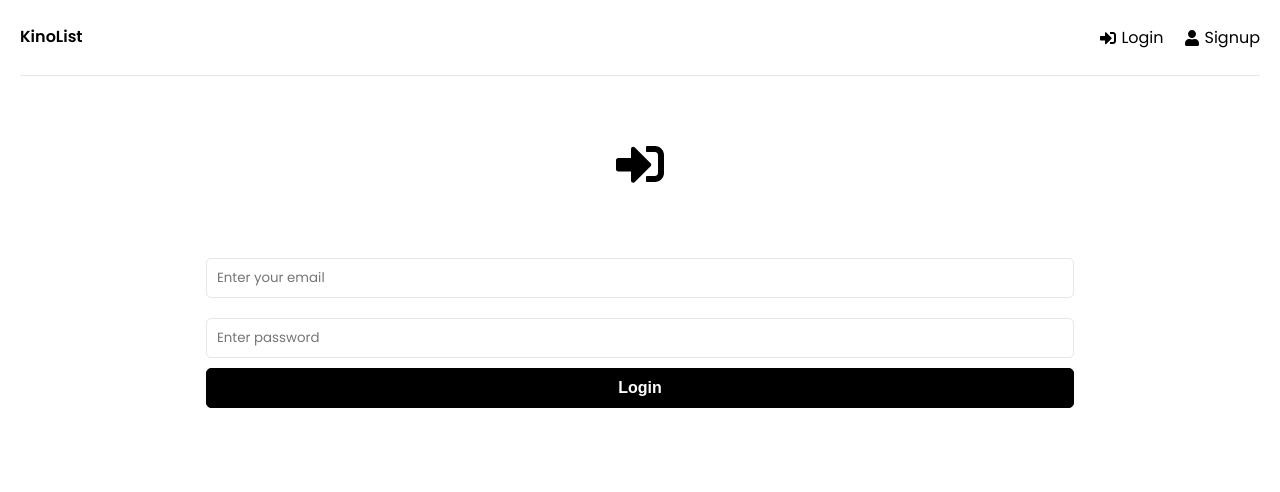
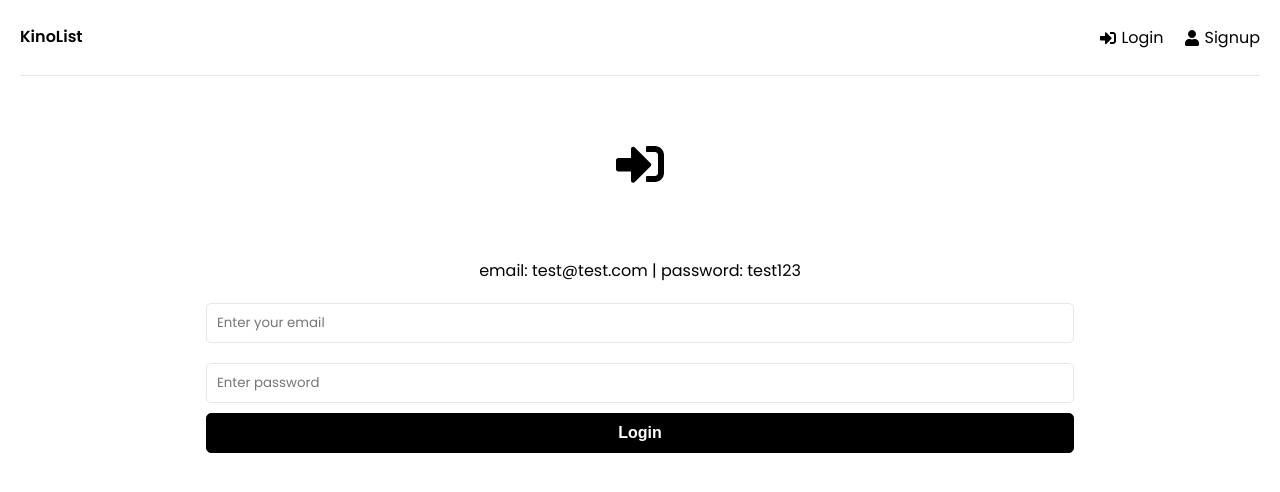
Before and after one commit to mohammed-amine-grid/movieshelf, a React (Create React App) app in the folder frontend/: page /login in a window 1280 px wide. Shown: the top 492 px of the page. Built offline with nearby package versions, Linux system fonts and the light colour scheme.

Commit message:
readme fixing add button re-render

```diff
--- a/frontend/src/components/WatchlistCard.js
+++ b/frontend/src/components/WatchlistCard.js
@@ -10,7 +10,13 @@ const WatchlistCard = ({movie, addedToWatchlist, removebtn}) => {
 
   const [watchTrailer, setWatchTrailer] = useState(false);
   const dispatch = useDispatch();
-  const user = useSelector(state => state.auth.user)
+  const user = useSelector(state => state.auth.user);
+  const [addedClick, setAddedClick] = useState(false);
+
+  const handleAddClick = () => {
+    dispatch(addToWatchlist());
+    setAddedClick(true);
+  }
 
 
   return (
@@ -47,7 +53,7 @@ const WatchlistCard = ({movie, addedToWatchlist, removebtn}) => {
             <div className='movie-card-actions'>
               {/* add button */}
             {!user || addedToWatchlist ? undefined :
-           <button onClick={() => dispatch(addToWatchlist())} className='add-movie-btn'>Add to watchlist</button> }
+           <button disabled={addedClick} onClick={handleAddClick} className='add-movie-btn'>Add to watchlist</button> }
 
 
 
--- a/frontend/src/features/watchlist/watchlistSlice.js
+++ b/frontend/src/features/watchlist/watchlistSlice.js
@@ -6,6 +6,7 @@ const initialState = {
     watchlist: [],
     errMessage: '',
     isLoading: false,
+    addToWatchlist: false,
 }
 
 export const getWatchList = createAsyncThunk('get-watchlist', async(_, thunkApi) => {
@@ -29,6 +30,7 @@ export const addToWatchlist = createAsyncThunk('add-watchlist', async(_, thunkAp
     try {
         const token = thunkApi.getState().auth.user.token;
         const movieInfo = thunkApi.getState().select.movieInfo;
+
         return await watchlistService.addToWatchList(movieInfo ,token);
     }
     catch(error) {
--- a/frontend/src/pages/Login.js
+++ b/frontend/src/pages/Login.js
@@ -64,6 +64,11 @@ function Login() {
         </h1>
       </section>
 
+      <div>
+        email: test@test.com |
+        password: test123
+      </div>
+
       <section className='form'>
         <form onSubmit={onSubmit}>
           <div className='form-group'>
--- a/frontend/src/pages/MovieDetails.js
+++ b/frontend/src/pages/MovieDetails.js
@@ -12,7 +12,16 @@ import Spinner from '../components/Spinner';
 
  const dispatch = useDispatch();
 
+ const movieInfo = useSelector((state) => state.select.movieInfo);
+ const isLoading = useSelector(state => state.select.isLoading);
+ const watchlist = useSelector(state => state.watchlist.watchlist);
+
+ let addedToWatchlist =  watchlist.some(movie => movie.id === movieInfo.id);
+
+
+
   useEffect(() => {
+
     dispatch(getInfo(id));
     dispatch(getWatchList());
   },[dispatch, id])
@@ -20,10 +29,7 @@ import Spinner from '../components/Spinner';
 
 
 
-  const movieInfo = useSelector((state) => state.select.movieInfo);
-  const isLoading = useSelector(state => state.select.isLoading);
-  const watchlist = useSelector(state => state.watchlist.watchlist)
-  let addedToWatchlist = watchlist.some(movie => movie.id === movieInfo.id);
+
 
   return (
     <div className='movie-details-wrapper'>
```
Also changed, not shown: 1 other file (tests, documents, lock files or other folders).
